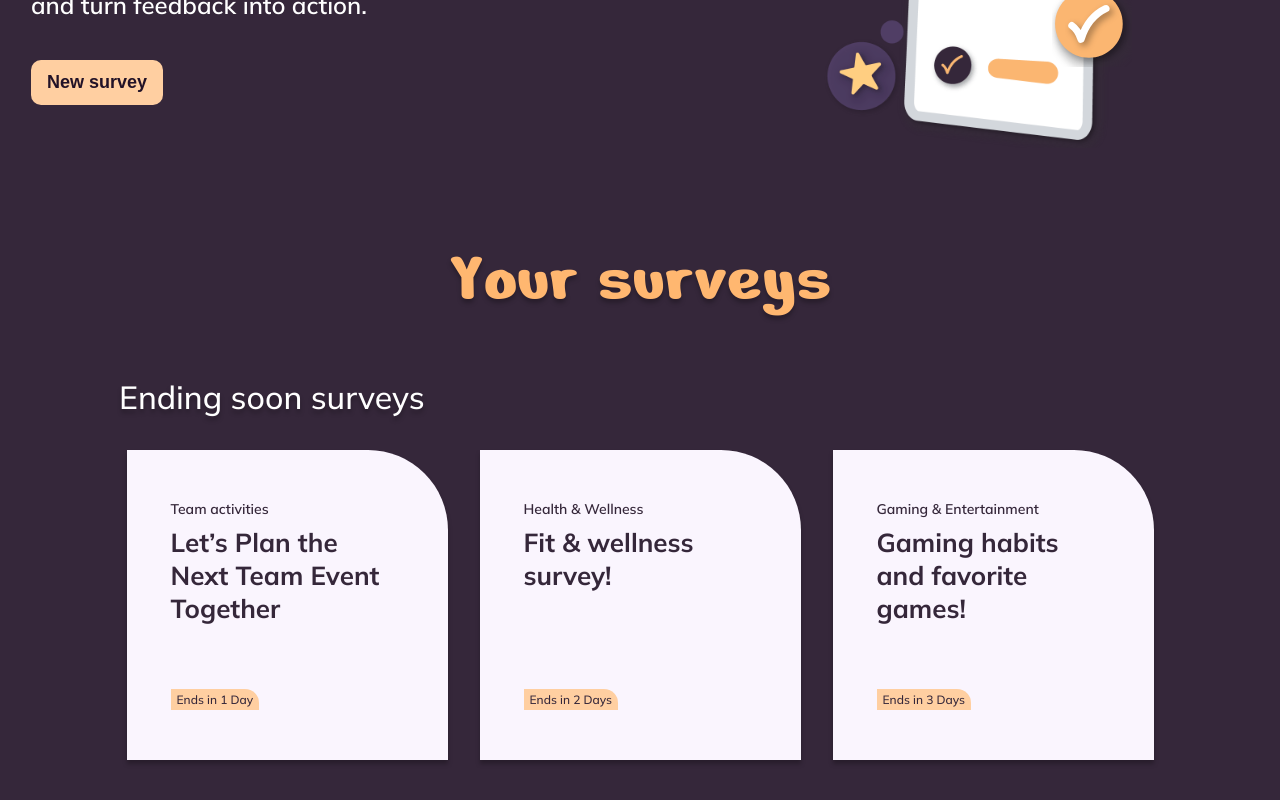
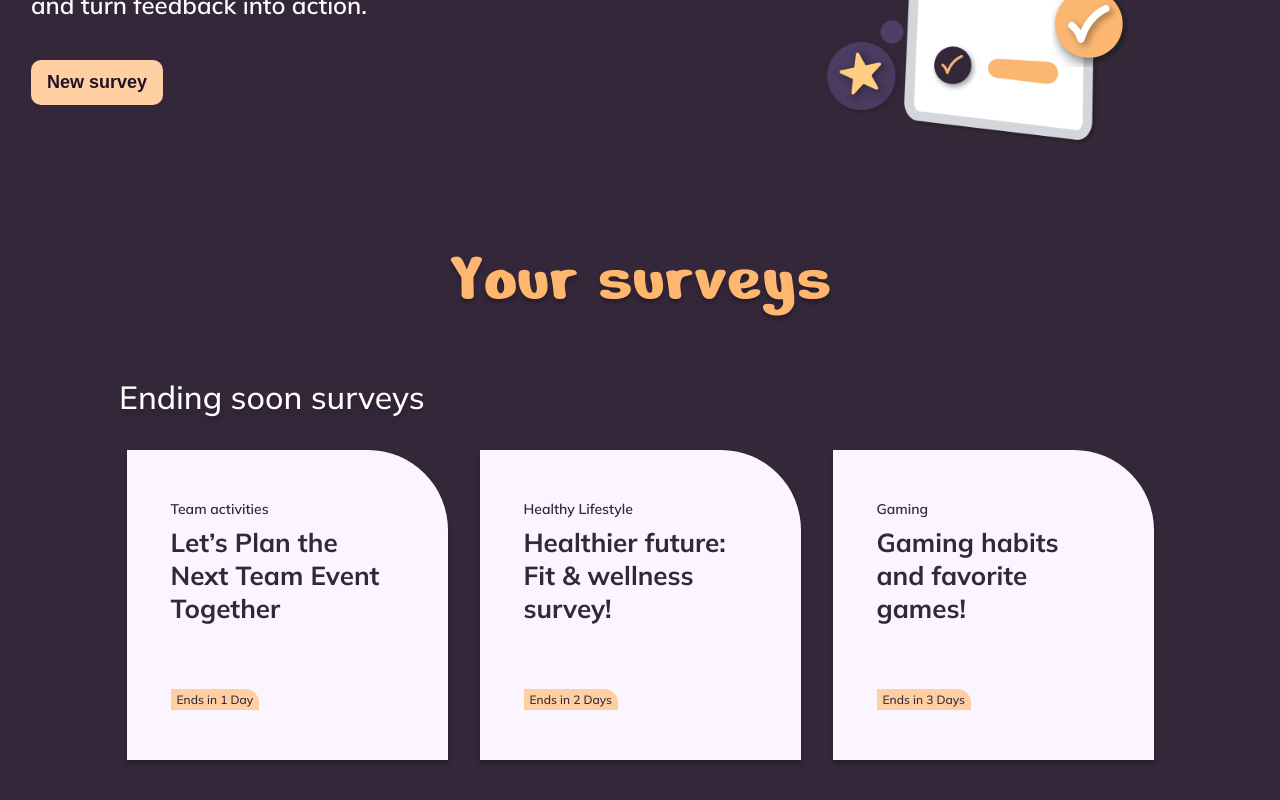
Before and after one commit to OBO-WAN/PollApp, an Angular app: page / in a window 1280 px wide. Shown: the part 453-1253 px from the top of the page. Built offline with nearby package versions, Linux system fonts and the light colour scheme; a web font is replaced by a local one.

Commit message:
feat: add survey filters and survey list

```diff
--- a/src/app/pages/home/home.ts
+++ b/src/app/pages/home/home.ts
@@ -1,10 +1,14 @@
-import { Component } from '@angular/core';
+import { Component, computed, signal } from '@angular/core';
+
+type SurveyStatus = 'active' | 'past';
 
 interface SurveySummary {
   readonly id: number;
   readonly category: string;
   readonly title: string;
   readonly daysRemaining: number;
+  readonly status: SurveyStatus;
+  readonly featured: boolean;
 }
 
 @Component({
@@ -14,24 +18,121 @@ interface SurveySummary {
   styleUrl: './home.css',
 })
 export class Home {
-  protected readonly endingSoonSurveys: SurveySummary[] = [
+  private readonly surveys: readonly SurveySummary[] = [
     {
       id: 1,
       category: 'Team activities',
       title: 'Let’s Plan the Next Team Event Together',
       daysRemaining: 1,
+      status: 'active',
+      featured: true,
     },
     {
       id: 2,
-      category: 'Health & Wellness',
-      title: 'Fit & wellness survey!',
-      daysRemaining: 2,
+      category: 'Gaming',
+      title: 'Gaming habits and favorite games!',
+      daysRemaining: 3,
+      status: 'active',
+      featured: true,
     },
     {
       id: 3,
-      category: 'Gaming & Entertainment',
+      category: 'Gaming',
       title: 'Gaming habits and favorite games!',
       daysRemaining: 3,
+      status: 'active',
+      featured: false,
     },
-  ].sort((first, second) => first.daysRemaining - second.daysRemaining);
+    {
+      id: 4,
+      category: 'Healthy Lifestyle',
+      title: 'Healthier future: Fit & wellness survey!',
+      daysRemaining: 2,
+      status: 'active',
+      featured: true,
+    },
+    {
+      id: 5,
+      category: 'Healthy Lifestyle',
+      title: 'Healthier future: Fit & wellness survey!',
+      daysRemaining: 2,
+      status: 'active',
+      featured: false,
+    },
+    {
+      id: 6,
+      category: 'Team activities',
+      title: 'Let’s Plan the Next Team Event Together',
+      daysRemaining: 1,
+      status: 'active',
+      featured: false,
+    },
+    {
+      id: 7,
+      category: 'Workplace culture',
+      title: 'How do you feel about remote work?',
+      daysRemaining: -4,
+      status: 'past',
+      featured: false,
+    },
+    {
+      id: 8,
+      category: 'Team activities',
+      title: 'Summer team event retrospective',
+      daysRemaining: -7,
+      status: 'past',
+      featured: false,
+    },
+    {
+      id: 9,
+      category: 'Healthy Lifestyle',
+      title: 'Weekly wellness check-in',
+      daysRemaining: -12,
+      status: 'past',
+      featured: false,
+    },
+  ];
+
+  protected readonly endingSoonSurveys = [...this.surveys]
+    .filter((survey) => survey.status === 'active' && survey.featured)
+    .sort((first, second) => first.daysRemaining - second.daysRemaining);
+
+  protected readonly categories: readonly string[] = [
+    'All',
+    ...new Set(this.surveys.map((survey) => survey.category)),
+  ];
+
+  protected readonly selectedStatus = signal<SurveyStatus>('active');
+  protected readonly selectedCategory = signal('All');
+
+  protected readonly visibleSurveys = computed(() => {
+    const status = this.selectedStatus();
+    const category = this.selectedCategory();
+
+    return this.surveys.filter((survey) => {
+      const matchesStatus = survey.status === status;
+      const matchesCategory = category === 'All' || survey.category === category;
+
+      return matchesStatus && matchesCategory;
+    });
+  });
+
+  protected selectStatus(status: SurveyStatus): void {
+    this.selectedStatus.set(status);
+    this.selectedCategory.set('All');
+  }
+
+  protected selectCategory(event: Event): void {
+    const selectElement = event.target as HTMLSelectElement;
+    this.selectedCategory.set(selectElement.value);
+  }
+
+  protected deadlineLabel(survey: SurveySummary): string {
+    const days = Math.abs(survey.daysRemaining);
+    const unit = days === 1 ? 'Day' : 'Days';
+
+    return survey.status === 'active'
+      ? `Ends in ${days} ${unit}`
+      : `Ended ${days} ${unit} ago`;
+  }
 }
```
